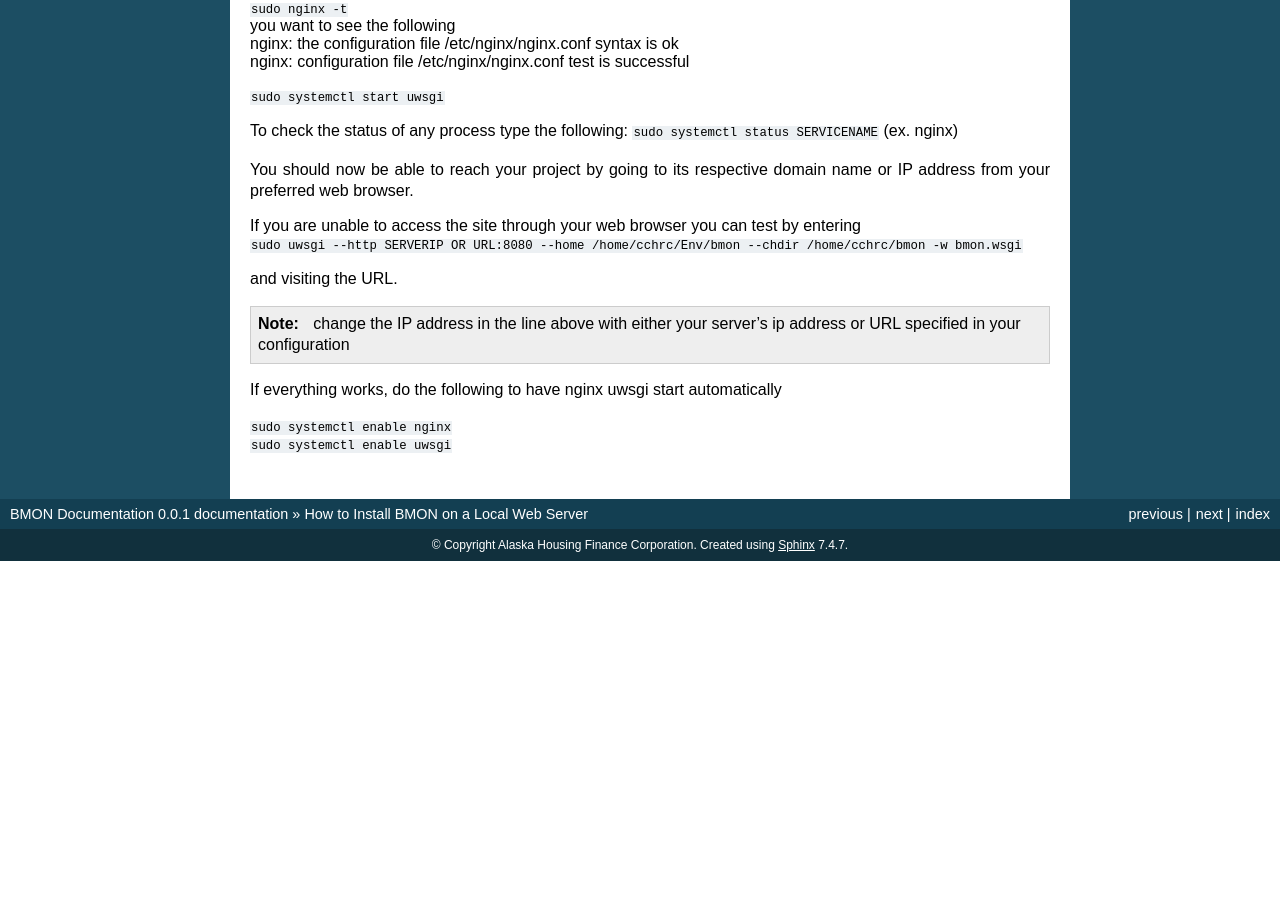
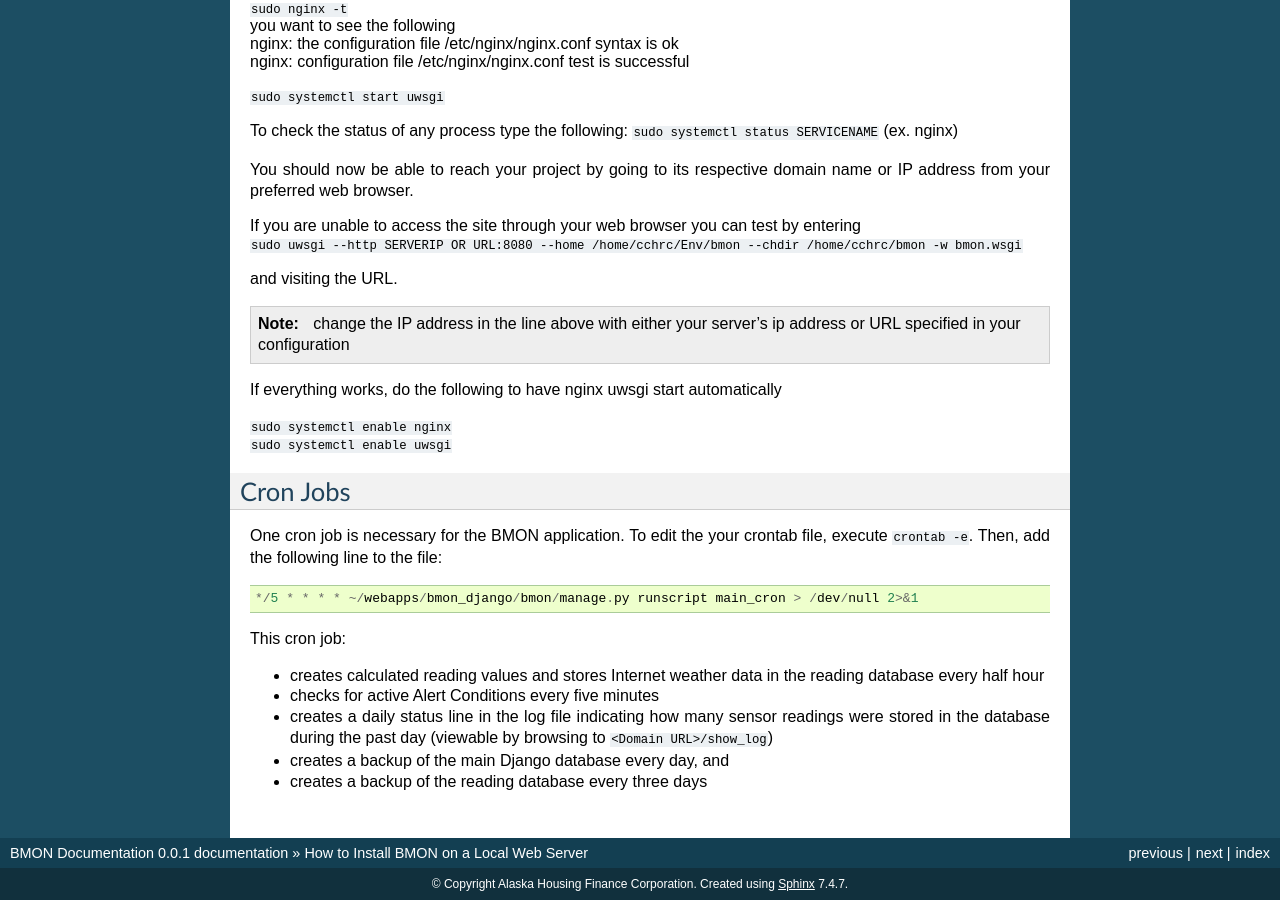
Before and after one commit to alanmitchell/bmon, a Sphinx documentation site: the page built from docs/source/how-to-install-BMON-locally.rst, in a window 1280 px wide and 900 px high, scrolled down 6537 px. Built offline with Sphinx 7.4.7, drawn with Linux system fonts in a browser that asks for light colours; before the commit the page ends 7098 px from its top, so only the background shows below that.

Commit message:
Added cron jobs to local install instructions
because it's important :)

```diff
--- a/docs/source/how-to-install-BMON-locally.rst
+++ b/docs/source/how-to-install-BMON-locally.rst
@@ -355,3 +355,23 @@ If everything works, do the following to have nginx uwsgi start automatically
 
 | ``sudo systemctl enable nginx``
 | ``sudo systemctl enable uwsgi``
+
+
+Cron Jobs
+---------
+
+One cron job is necessary for the BMON application. To edit the your
+crontab file, execute ``crontab -e``. Then, add the following line to
+the file:
+
+::
+
+    */5 * * * * ~/webapps/bmon_django/bmon/manage.py runscript main_cron > /dev/null 2>&1
+
+This cron job:
+
+* creates calculated reading values and stores Internet weather data in the reading database every half hour
+* checks for active Alert Conditions every five minutes
+* creates a daily status line in the log file indicating how many sensor readings were stored in the database during the past day (viewable by browsing to ``<Domain URL>/show_log``)
+* creates a backup of the main Django database every day, and
+* creates a backup of the reading database every three days
```
